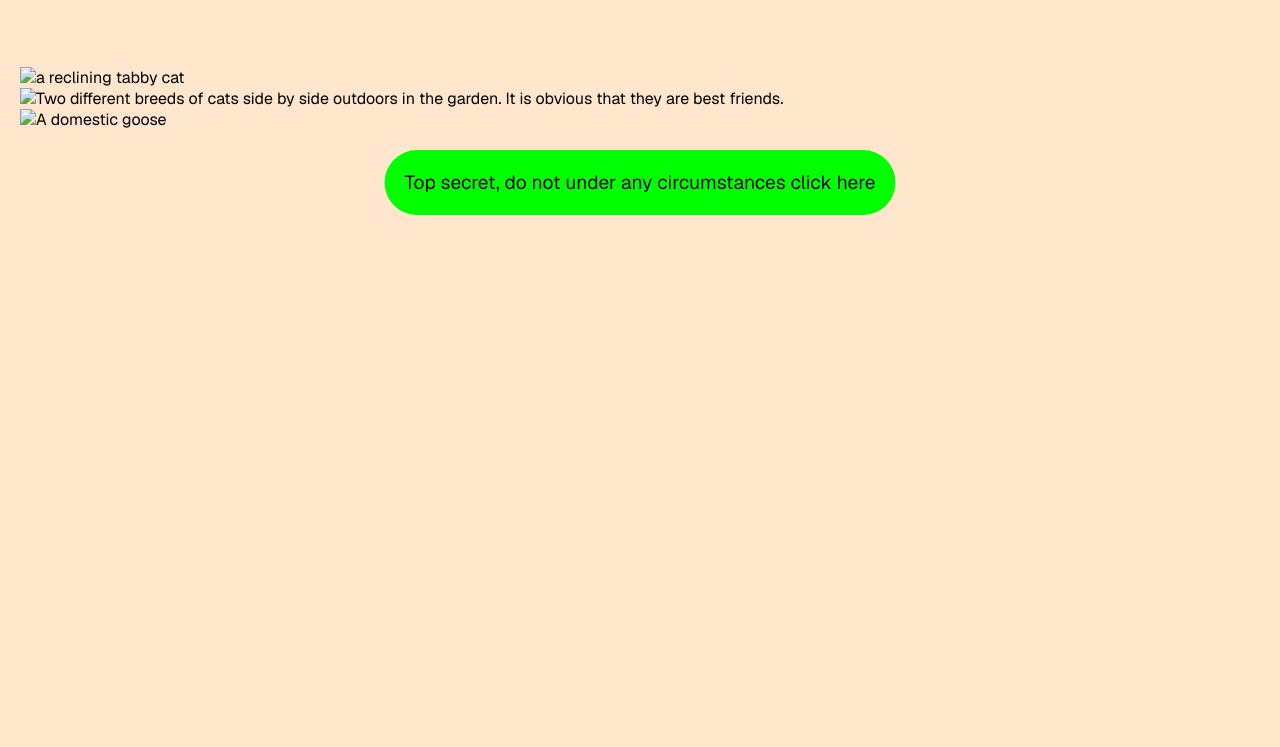
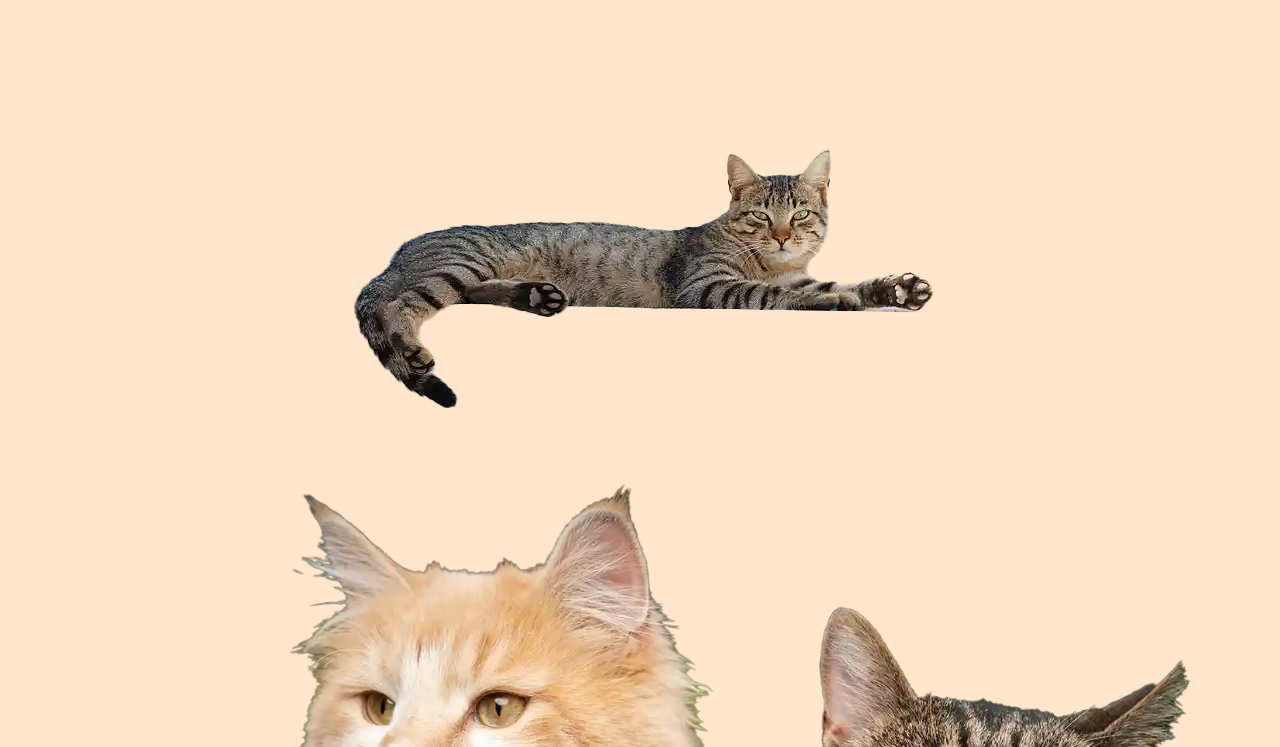
Before and after one commit to rifkes/tiny-website, a plain HTML site: page index.html in a window 1280 px wide. Shown: the part 53-800 px from the top of the page. Drawn offline with nearby package versions, Linux system fonts and the light colour scheme; the site is published under a folder, as on GitHub Pages, so addresses that start at the root find nothing.

Commit message:
Add files via upload

```diff
--- a/index.html
+++ b/index.html
@@ -67,9 +67,9 @@
 	<!-- The main content of the page. This is the middle section of the page -->
 	<main>
 
-		<img src="/assets/640px-Cat_August_2010-4.webp" alt="a reclining tabby cat" />
-		<img src="/assets/two-different-breeds-of-cats-side-by-side-outdoors-in-the-garden.webp" alt="Two different breeds of cats side by side outdoors in the garden. It is obvious that they are best friends." />
-		<img src="/assets/Domestic_Goose copy.webp" alt="A domestic goose" />
+		<img src="./assets/640px-Cat_August_2010-4.webp" alt="a reclining tabby cat" />
+		<img src="./assets/two-different-breeds-of-cats-side-by-side-outdoors-in-the-garden.webp" alt="Two different breeds of cats side by side outdoors in the garden. It is obvious that they are best friends." />
+		<img src="./assets/Domestic_Goose copy.webp" alt="A domestic goose" />
 
 		<!-- This is a link to another page on the website. The href attribute is the path to the page -->
 		<!-- This is a relative path, as it is relative to where the current page lives in the file structure -->
```
